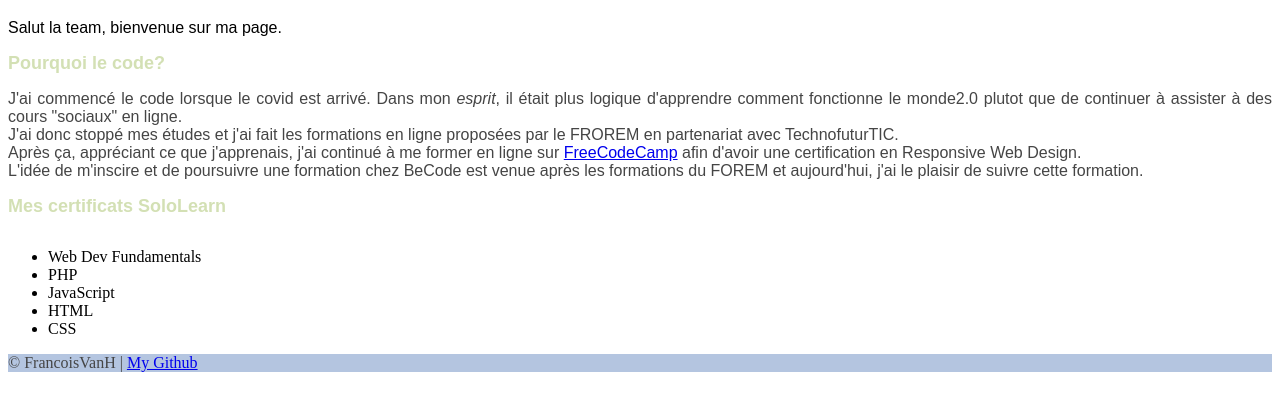
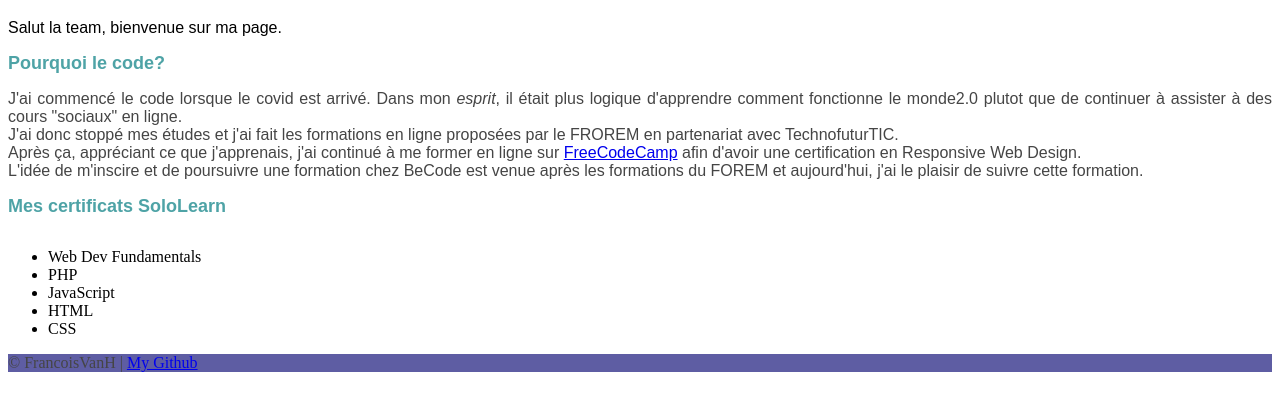
Before and after one commit to FrancoisVanH/FrancoisVanH.github.io, a plain HTML site: page index.html in a window 1280 px wide. Shown: the part 87-498 px from the top of the page. Drawn offline with Linux system fonts and the light colour scheme.

Commit message:
css color update

```diff
--- a/style.css
+++ b/style.css
@@ -10,7 +10,7 @@ text-transform: uppercase;
 }
 h2{
 font-size: large;
-color: #d3e0b4;
+color: #4ea3a6;
 font-family: 'Anton', sans-serif;
 }
 p{
@@ -29,5 +29,5 @@ text-align: justify;
 color: unset;
 }
 footer {
-background-color: #b4c5e0;
+background-color: #5e5da3;
 }
```
